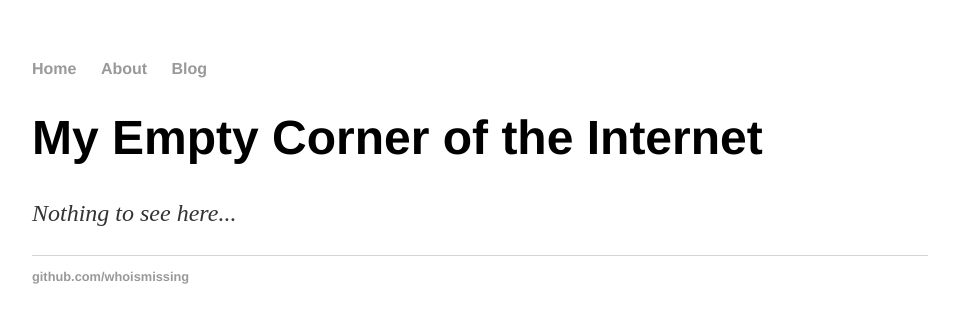
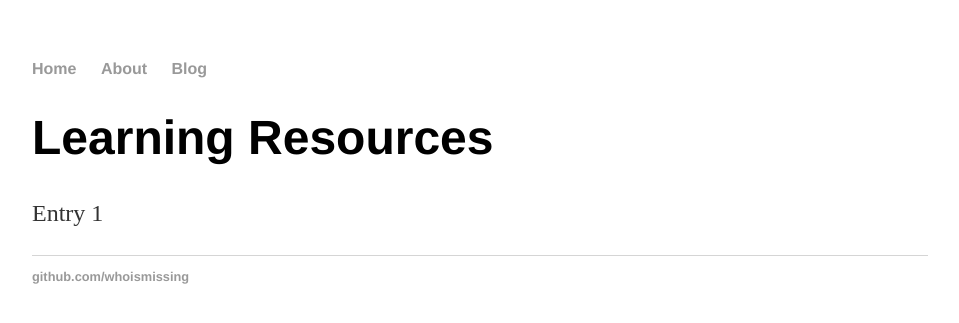
Before and after one commit to whoismissing/whoismissing.github.io, a Jekyll site: the page built from index.html, in a window 1280 px wide. Shown: the top 323 px of the page, without its empty margins (160-1119 px from the left). Built offline with Jekyll 4.4.1, drawn with Linux system fonts in a browser that asks for light colours.

Commit message:
Update index.html

```diff
--- a/index.html
+++ b/index.html
@@ -3,6 +3,6 @@ layout: default
 title: whoismissing | Home
 ---
 <div class="blurb">
-	<h1>My Empty Corner of the Internet</h1>
-	<p> <em> Nothing to see here... </em> </a></p>
+	<h1>Learning Resources</h1>
+	<p>Entry 1</p>
 </div><!-- /.blurb -->
```
